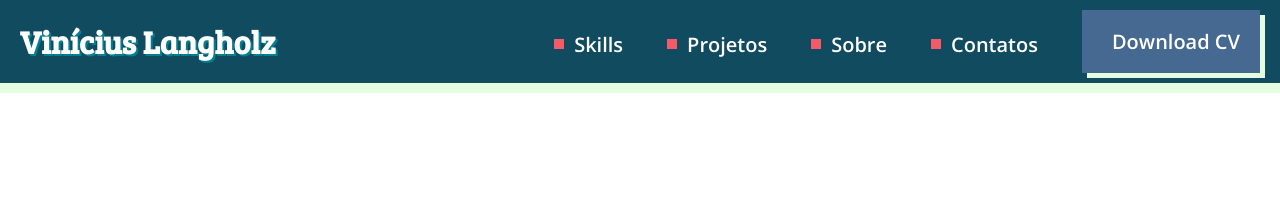
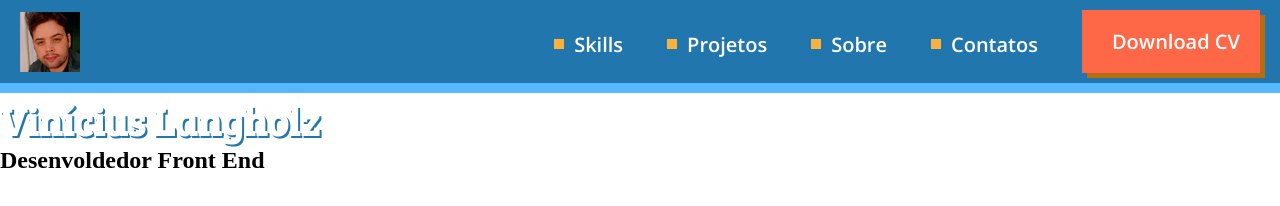
Before and after one commit to viniciuslangholz/github-pages, a plain HTML site: page index.html in a window 1280 px wide. Drawn offline with nearby package versions, Linux system fonts and the light colour scheme.

Commit message:
Adicionado Css de components

```diff
--- /dev/null
+++ b/css/components/title.css
@@ -0,0 +1,6 @@
+h1 {
+    font-family: "Bree Serif";
+    font-size: 40px;
+    color: #FFFFFF;
+    text-shadow: 2px 2px 0px #2176AE;
+  }
--- a/css/index.css
+++ b/css/index.css
@@ -2,15 +2,9 @@ header {
   display: flex;
   justify-content: space-between;
   align-items: center;
-  background: #114B5F;
-  border-bottom: 10px solid #E4FDE1;
+  background: #2176AE;
+  border-bottom: 10px solid #57B8FF;
   padding: 10px 20px;
-}
-
-h1 {
-  font-family: "Bree Serif";
-  color: #FFFFFF;
-  text-shadow: 2px 2px 0px #028090;
 }
 
 nav {
@@ -29,12 +23,12 @@ a {
 }
 
 a:hover {
-  color: #E4FDE1;
+  color: #FBB13C;
 }
 
 a::before {
   content: "";
-  background-color: #F45B69;
+  background-color: #FBB13C;
   width: 10px;
   height: 10px;
   margin-right: 10px;
@@ -42,16 +36,15 @@ a::before {
 
 #button {
   display: inline-block;
-  background-color: #456990;
-  box-shadow: 5px 5px 0px #E4FDE1;
+  background-color: #FE6847;
+  box-shadow: 5px 5px 0px #B66D0D;
   padding: 18px 20px;
   margin-right: 0px;
-  transition: transform 150ms linear;
+  transition: transform 150ms cubic-bezier(.45,.95,.65,2.50);
 }
 
 #button:hover {
   transform: scale(1.075);
-  opacity: 0.8;
 }
 
 
--- a/index.html
+++ b/index.html
@@ -10,10 +10,11 @@
     <link href="https://fonts.googleapis.com/css2?family=Bree+Serif&family=Open+Sans:ital,wght@0,300;0,400;0,600;0,700;0,800;1,300;1,400;1,600;1,700;1,800&family=Roboto:ital,wght@0,100;0,300;0,400;0,500;0,700;0,900;1,100;1,300;1,400;1,500;1,700;1,900&display=swap" rel="stylesheet">
     <link rel="stylesheet" href="css/reset.css">
     <link rel="stylesheet" href="css/index.css">
+    <link rel="stylesheet" href="css/components/title.css">
 </head>
 <body>
   <header>
-    <h1>Vinícius Langholz</h1>
+    <img src="assets/img/logo.png" alt="">
 
     <nav>
       <a href="" lang="en">Skills</a>
@@ -23,5 +24,9 @@
       <a id="button" href="" lang="en">Download CV</a>
     </nav>
   </header>
+
+  <h1>Vinícius Langholz</h1>
+  <h2>Desenvoldedor Front End</h2>
+
 </body>
 </html>
```
